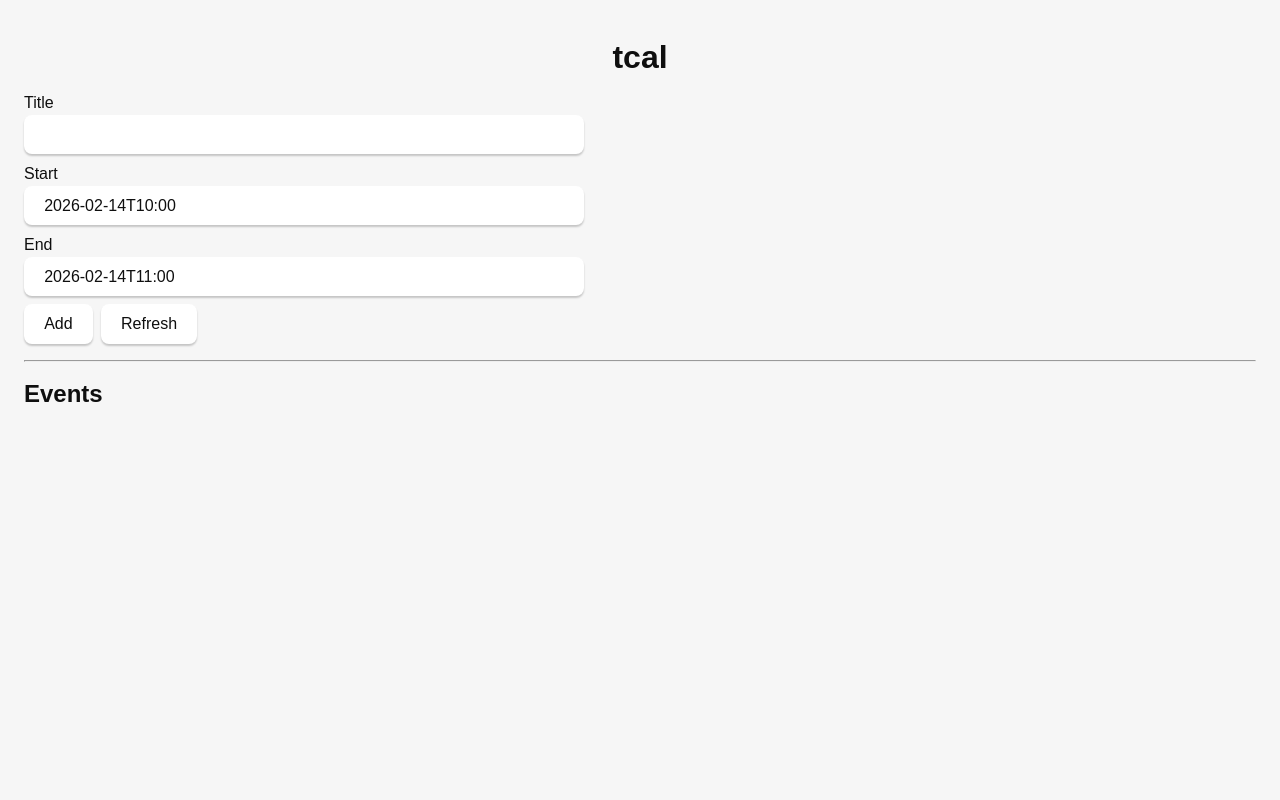
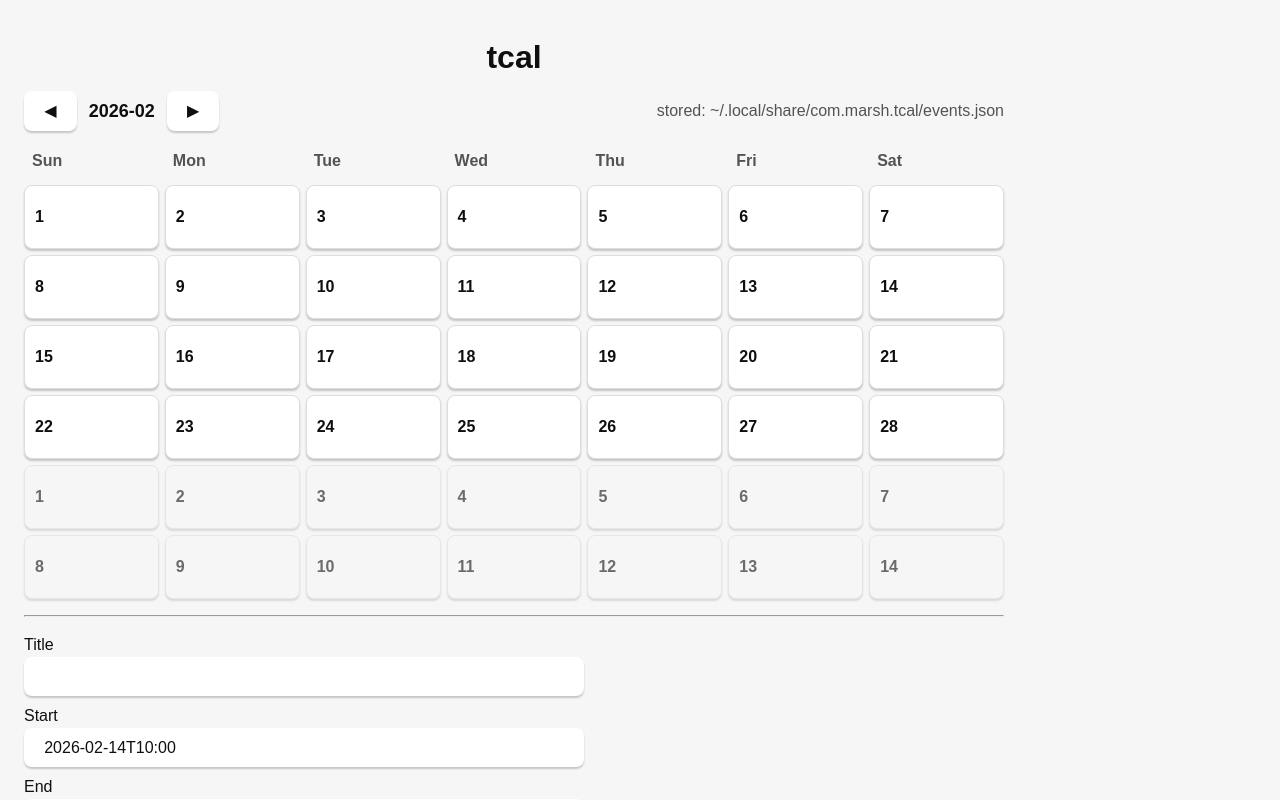
Before and after one commit to marsh31/tauri-calendar, a React (Vite) app: page / in a window 1280 px wide. Shown: the top 800 px of the page. Built offline with nearby package versions, Linux system fonts and the light colour scheme.

Commit message:
add: カレンダーの月の表示を追加

```diff
--- a/src/App.tsx
+++ b/src/App.tsx
@@ -1,4 +1,4 @@
-import { useEffect, useState } from "react";
+import { useEffect, useMemo, useState } from "react";
 import reactLogo from "./assets/react.svg";
 import { invoke } from "@tauri-apps/api/core";
 import "./App.css";
@@ -10,8 +10,43 @@ type Event = {
   end: String;
 };
 
+function pad2(n: number) {
+  return String(n).padStart(2, "0");
+}
+
+function ymd(d: Date) {
+  return `${d.getFullYear()}-${pad2(d.getMonth() + 1)}-${pad2(d.getDate())}`;
+}
+
+function ymLabel(d: Date) {
+  return `${d.getFullYear()}-${pad2(d.getMonth() + 1)}`;
+}
+
+function buildMonthGrid(view: Date): Date[] {
+  const year = view.getFullYear();
+  const month = view.getMonth()
+  const first = new Date(year, month, 1);
+  const startDow = first.getDay();
+  const gridStart = new Date(year, month, 1 - startDow);
+
+  const days: Date[] = [];
+  for (let i = 0; i < 42; i++) {
+    const d = new Date(gridStart);
+    d.setDate(gridStart.getDate() + i);
+    days.push(d);
+  }
+
+  return days;
+}
+
 function App() {
   const [events, setEvents] = useState<Event[]>([]);
+
+  const [viewMonth, setViewMonth] = useState<Date>(() => {
+    const now = new Date();
+    return new Date(now.getFullYear(), now.getMonth(), 1);
+  });
+
   const [title,  setTitle]  = useState("");
   const [start,  setStart]  = useState("2026-02-14T10:00");
   const [end,    setEnd]    = useState("2026-02-14T11:00");
@@ -36,21 +71,103 @@ function App() {
     refresh();
   }, []);
 
+  const grid = useMemo(() => buildMonthGrid(viewMonth), [viewMonth]);
+
+  const countsByDay = useMemo(() => {
+    const map = new Map<string, number>();
+    for (const e of events) {
+      const day = e.start.slice(0, 10);
+      map.set(day, (map.get(day) ?? 0) + 1);
+    }
+
+    return map;
+  }, [events]);
+
+  const viewYear = viewMonth.getFullYear();
+  const viewMon  = viewMonth.getMonth();
+
+  const dow = [ "Sun", "Mon", "Tue", "Wed", "Thu", "Fri", "Sat" ];
+
+  function prevMonth() {
+    setViewMonth((d) => new Date(d.getFullYear(), d.getMonth() - 1, 1));
+  }
+
+  function nextMonth() {
+    setViewMonth((d) => new Date(d.getFullYear(), d.getMonth() + 1, 1));
+  }
+
+  function pickDay(d: Date) {
+    const day = ymd(d);
+    setStart(`${day}T10:00`);
+    setEnd(`${day}T11:00`);
+  }
+
   return (
-    <div style={{ padding: 16, fontFamily: "sans-serif" }}>
+    <div style={{ padding: 16, fontFamily: "sans-serif", maxWidth: 980 }}>
       <h1>tcal</h1>
 
+      {/* 月ナビ */}
+      <div style={{ display: "flex", alignItems: "center", gap: 12, marginBottom: 12 }}>
+        <button onClick={prevMonth}>◀</button>
+        <div style={{ fontSize: 18, fontWeight: 700 }}>{ymLabel(viewMonth)}</div>
+        <button onClick={nextMonth}>▶</button>
+        <div style={{ marginLeft: "auto", opacity: 0.7 }}>
+          stored: ~/.local/share/com.marsh.tcal/events.json
+        </div>
+      </div>
+
+      {/* カレンダー */}
+      <div style={{ display: "grid", gridTemplateColumns: "repeat(7, 1fr)", gap: 6 }}>
+        {dow.map((d) => (
+          <div key={d} style={{ fontWeight: 700, padding: "6px 8px", opacity: 0.7 }}>
+            {d}
+          </div>
+        ))}
+
+        {grid.map((d) => {
+          const inMonth = d.getMonth() === viewMon && d.getFullYear() === viewYear;
+          const dayKey = ymd(d);
+          const count = countsByDay.get(dayKey) ?? 0;
+
+          return (
+            <button
+              key={dayKey}
+              onClick={() => pickDay(d)}
+              style={{
+                textAlign: "left",
+                padding: 10,
+                minHeight: 64,
+                borderRadius: 8,
+                border: "1px solid #ddd",
+                background: inMonth ? "white" : "#f6f6f6",
+                opacity: inMonth ? 1 : 0.6,
+                cursor: "pointer",
+              }}
+              title={`Pick ${dayKey}`}
+            >
+              <div style={{ display: "flex", justifyContent: "space-between", alignItems: "baseline" }}>
+                <div style={{ fontWeight: 700 }}>{d.getDate()}</div>
+                {count > 0 && (
+                  <div style={{ fontSize: 12, opacity: 0.8 }}>{count} event</div>
+                )}
+              </div>
+            </button>
+          );
+        })}
+      </div>
+
+      <hr style={{ margin: "16px 0" }} />
+
+      {/* 追加フォーム */}
       <div style={{ display: "grid", gap: 8, maxWidth: 520 }}>
         <label>
           Title
           <input value={title} onChange={(e) => setTitle(e.target.value)} style={{ width: "100%" }} />
         </label>
-
         <label>
           Start
           <input value={start} onChange={(e) => setStart(e.target.value)} style={{ width: "100%" }} />
         </label>
-
         <label>
           End
           <input value={end} onChange={(e) => setEnd(e.target.value)} style={{ width: "100%" }} />
@@ -66,6 +183,7 @@ function App() {
 
       <hr style={{ margin: "16px 0" }} />
 
+      {/* 一覧（デバッグ用に残す） */}
       <h2>Events</h2>
       <ul>
         {events.map((e) => (
```
